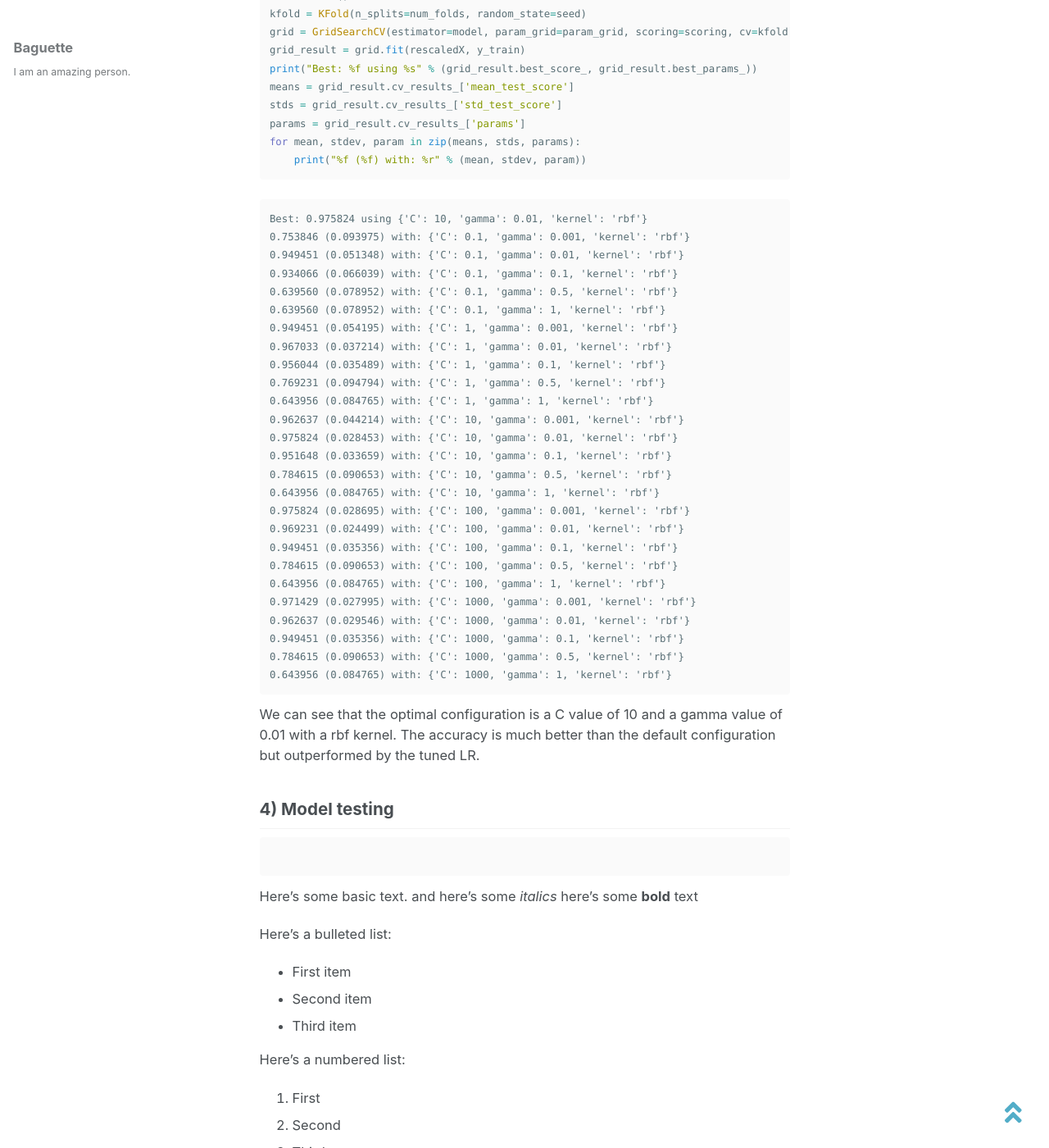
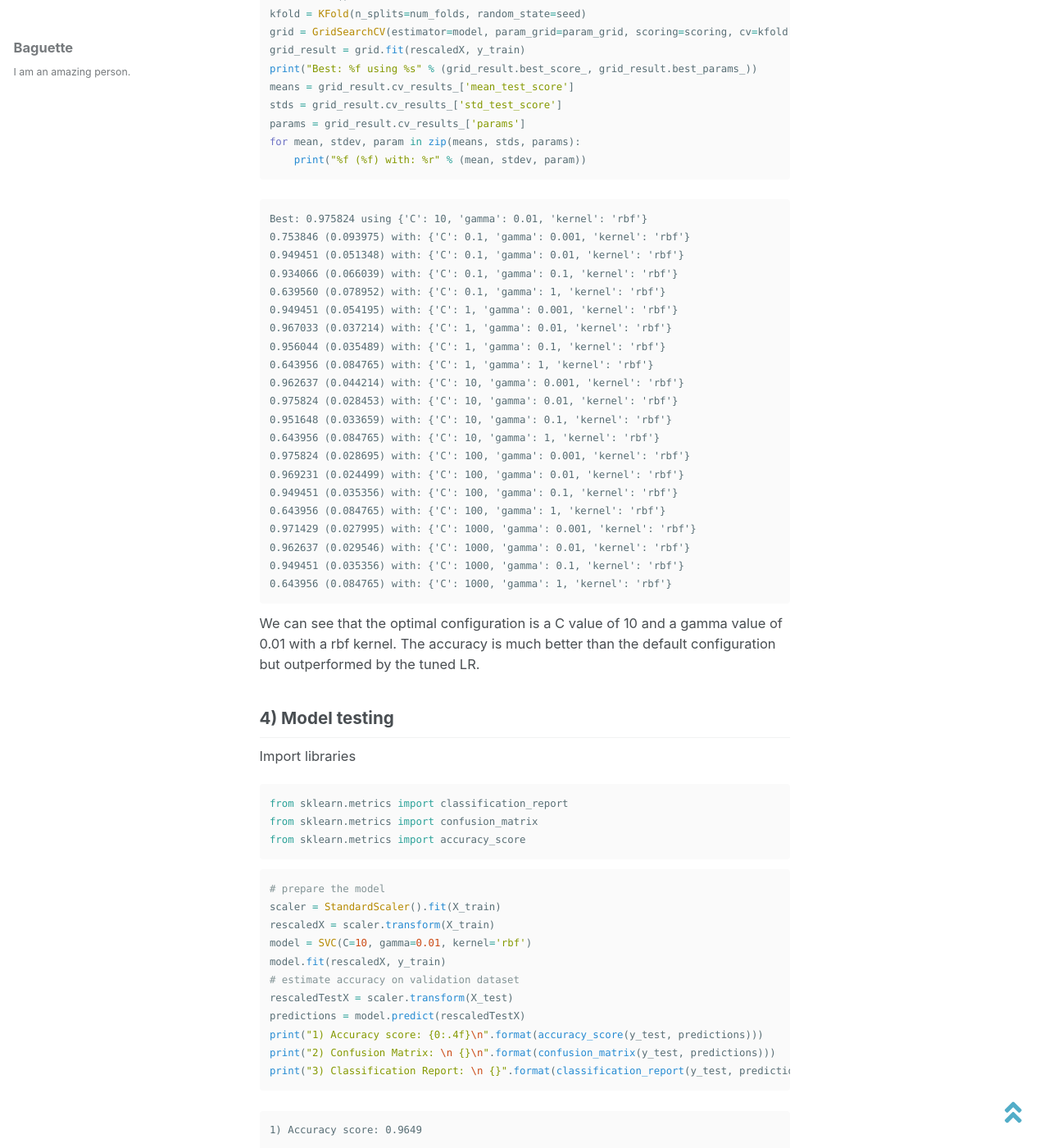
Before and after one commit to baguettexci/baguettexci.gituhb.io, a Jekyll site: the page built from _posts/2018-10-14-Project.md, in a window 1280 px wide and 1400 px high, scrolled down 14221 px. Shown: the whole window at 82% size. Built offline with Jekyll 4.4.1, drawn with Linux system fonts in a browser that asks for light colours; nearby versions of some CDN libraries; some of the changed text lies outside the part shown.

Commit message:
Update 2018-10-14-Project.md

````diff
--- a/_posts/2018-10-14-Project.md
+++ b/_posts/2018-10-14-Project.md
@@ -929,7 +929,7 @@
 scaler = StandardScaler().fit(X_train)
 rescaledX = scaler.transform(X_train)
 c = [0.1, 1, 10, 100, 1000]
-gamma = [0.001, 0.01, 0.1, 0.5, 1]
+gamma = [0.001, 0.01, 0.1, 1]
 kernel = ['rbf']
 param_grid = dict(C=c, gamma=gamma, kernel=kernel)
 model = SVC()
@@ -948,36 +948,94 @@
 0.753846 (0.093975) with: {'C': 0.1, 'gamma': 0.001, 'kernel': 'rbf'}
 0.949451 (0.051348) with: {'C': 0.1, 'gamma': 0.01, 'kernel': 'rbf'}
 0.934066 (0.066039) with: {'C': 0.1, 'gamma': 0.1, 'kernel': 'rbf'}
-0.639560 (0.078952) with: {'C': 0.1, 'gamma': 0.5, 'kernel': 'rbf'}
 0.639560 (0.078952) with: {'C': 0.1, 'gamma': 1, 'kernel': 'rbf'}
 0.949451 (0.054195) with: {'C': 1, 'gamma': 0.001, 'kernel': 'rbf'}
 0.967033 (0.037214) with: {'C': 1, 'gamma': 0.01, 'kernel': 'rbf'}
 0.956044 (0.035489) with: {'C': 1, 'gamma': 0.1, 'kernel': 'rbf'}
-0.769231 (0.094794) with: {'C': 1, 'gamma': 0.5, 'kernel': 'rbf'}
 0.643956 (0.084765) with: {'C': 1, 'gamma': 1, 'kernel': 'rbf'}
 0.962637 (0.044214) with: {'C': 10, 'gamma': 0.001, 'kernel': 'rbf'}
 0.975824 (0.028453) with: {'C': 10, 'gamma': 0.01, 'kernel': 'rbf'}
 0.951648 (0.033659) with: {'C': 10, 'gamma': 0.1, 'kernel': 'rbf'}
-0.784615 (0.090653) with: {'C': 10, 'gamma': 0.5, 'kernel': 'rbf'}
 0.643956 (0.084765) with: {'C': 10, 'gamma': 1, 'kernel': 'rbf'}
 0.975824 (0.028695) with: {'C': 100, 'gamma': 0.001, 'kernel': 'rbf'}
 0.969231 (0.024499) with: {'C': 100, 'gamma': 0.01, 'kernel': 'rbf'}
 0.949451 (0.035356) with: {'C': 100, 'gamma': 0.1, 'kernel': 'rbf'}
-0.784615 (0.090653) with: {'C': 100, 'gamma': 0.5, 'kernel': 'rbf'}
 0.643956 (0.084765) with: {'C': 100, 'gamma': 1, 'kernel': 'rbf'}
 0.971429 (0.027995) with: {'C': 1000, 'gamma': 0.001, 'kernel': 'rbf'}
 0.962637 (0.029546) with: {'C': 1000, 'gamma': 0.01, 'kernel': 'rbf'}
 0.949451 (0.035356) with: {'C': 1000, 'gamma': 0.1, 'kernel': 'rbf'}
-0.784615 (0.090653) with: {'C': 1000, 'gamma': 0.5, 'kernel': 'rbf'}
 0.643956 (0.084765) with: {'C': 1000, 'gamma': 1, 'kernel': 'rbf'}
 {% endhighlight %}
 We can see that the optimal configuration is a C value of 10 and a gamma value of 0.01 with a rbf kernel. The accuracy is much better than the default configuration but outperformed by the tuned LR.
 
 ## 4) Model testing
+Import libraries
+```python
+from sklearn.metrics import classification_report
+from sklearn.metrics import confusion_matrix
+from sklearn.metrics import accuracy_score
+```
 
 ```python
+# prepare the model
+scaler = StandardScaler().fit(X_train)
+rescaledX = scaler.transform(X_train)
+model = SVC(C=10, gamma=0.01, kernel='rbf')
+model.fit(rescaledX, y_train)
+# estimate accuracy on validation dataset
+rescaledTestX = scaler.transform(X_test)
+predictions = model.predict(rescaledTestX)
+print("1) Accuracy score: {0:.4f}\n".format(accuracy_score(y_test, predictions)))
+print("2) Confusion Matrix: \n {}\n".format(confusion_matrix(y_test, predictions)))
+print("3) Classification Report: \n {}".format(classification_report(y_test, predictions)))
+```
+{% highlight text %}
+1) Accuracy score: 0.9649
 
+2) Confusion Matrix:
+ [[45  3]
+ [ 1 65]]
+
+3) Classification Report:
+              precision    recall  f1-score   support
+
+        0.0       0.98      0.94      0.96        48
+        1.0       0.96      0.98      0.97        66
+
+avg / total       0.97      0.96      0.96       114
+{% endhighlight %}
+
+
+```python
+# prepare the model
+scaler = StandardScaler().fit(X_train)
+rescaledX = scaler.transform(X_train)
+model = LogisticRegression(C=1)
+model.fit(rescaledX, y_train)
+# estimate accuracy on validation dataset
+rescaledTestX = scaler.transform(X_test)
+predictions = model.predict(rescaledTestX)
+print("1) Accuracy score: {0:.4f}\n".format(accuracy_score(y_test, predictions)))
+print("2) Confusion Matrix: \n {}\n".format(confusion_matrix(y_test, predictions)))
+print("3) Classification Report: \n {}".format(classification_report(y_test, predictions)))
 ```
+{% highlight text %}
+1) Accuracy score: 0.9737
+
+2) Confusion Matrix:
+ [[46  2]
+ [ 1 65]]
+
+3) Classification Report:
+              precision    recall  f1-score   support
+
+        0.0       0.98      0.96      0.97        48
+        1.0       0.97      0.98      0.98        66
+
+avg / total       0.97      0.97      0.97       114
+{% endhighlight %}
+
+
 
 Here's some basic text.
 and here's some *italics*
````
